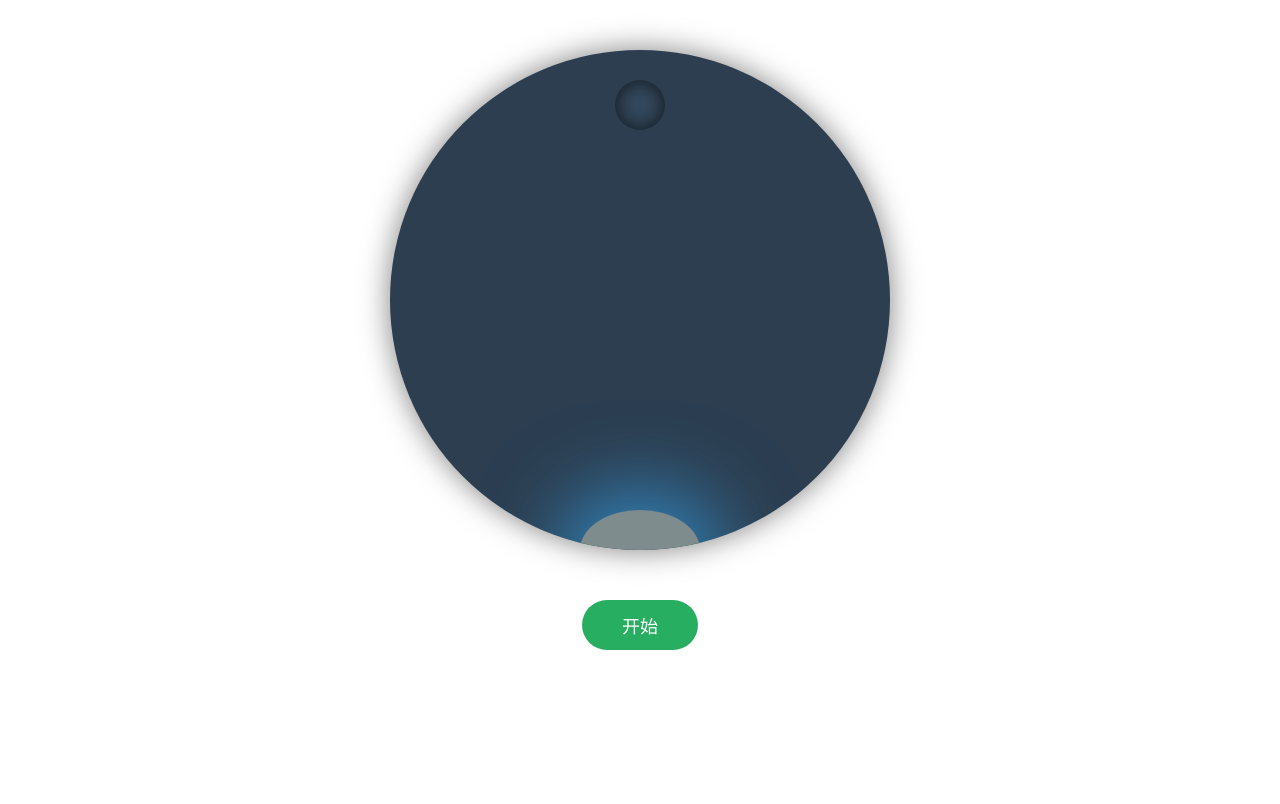
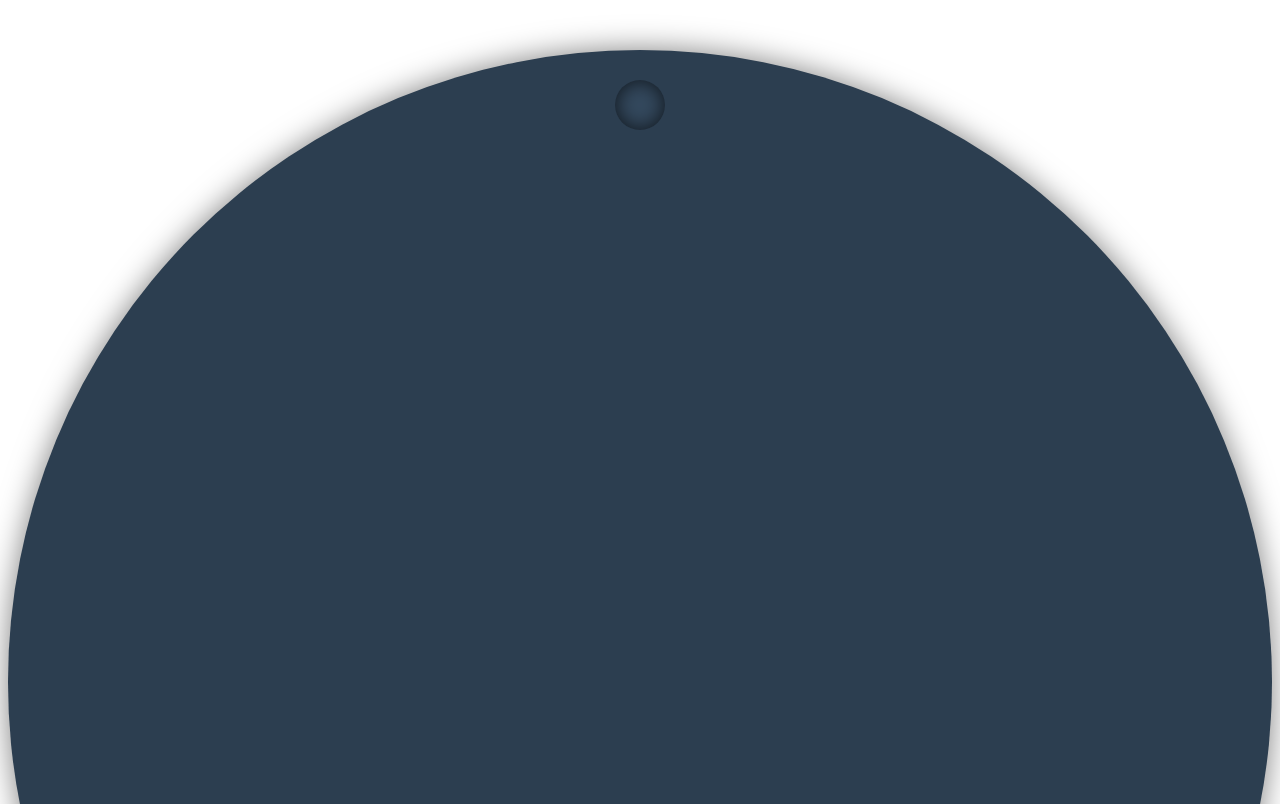
Before and after one commit to fanfanfanlei/kl8, a plain HTML site: page index.html in a window 1280 px wide. Shown: the top 804 px of the page. Drawn offline with Linux system fonts and the light colour scheme.

Commit message:
Update index.html

```diff
--- a/index.html
+++ b/index.html
@@ -1,10 +1,13 @@
 <!DOCTYPE html>
+<meta charset="UTF-8"></meta>
+<meta name="viewport" content="width=device-width, initial-scale=1.0">
 <html>
 <head>
     <style>
         .container {
-            width: 500px;
-            height: 500px;
+            width: 100%;
+            height: 100%;
+            aspect-ratio: 1;
             border-radius: 50%;
             background: #2c3e50;
             position: relative;
```
